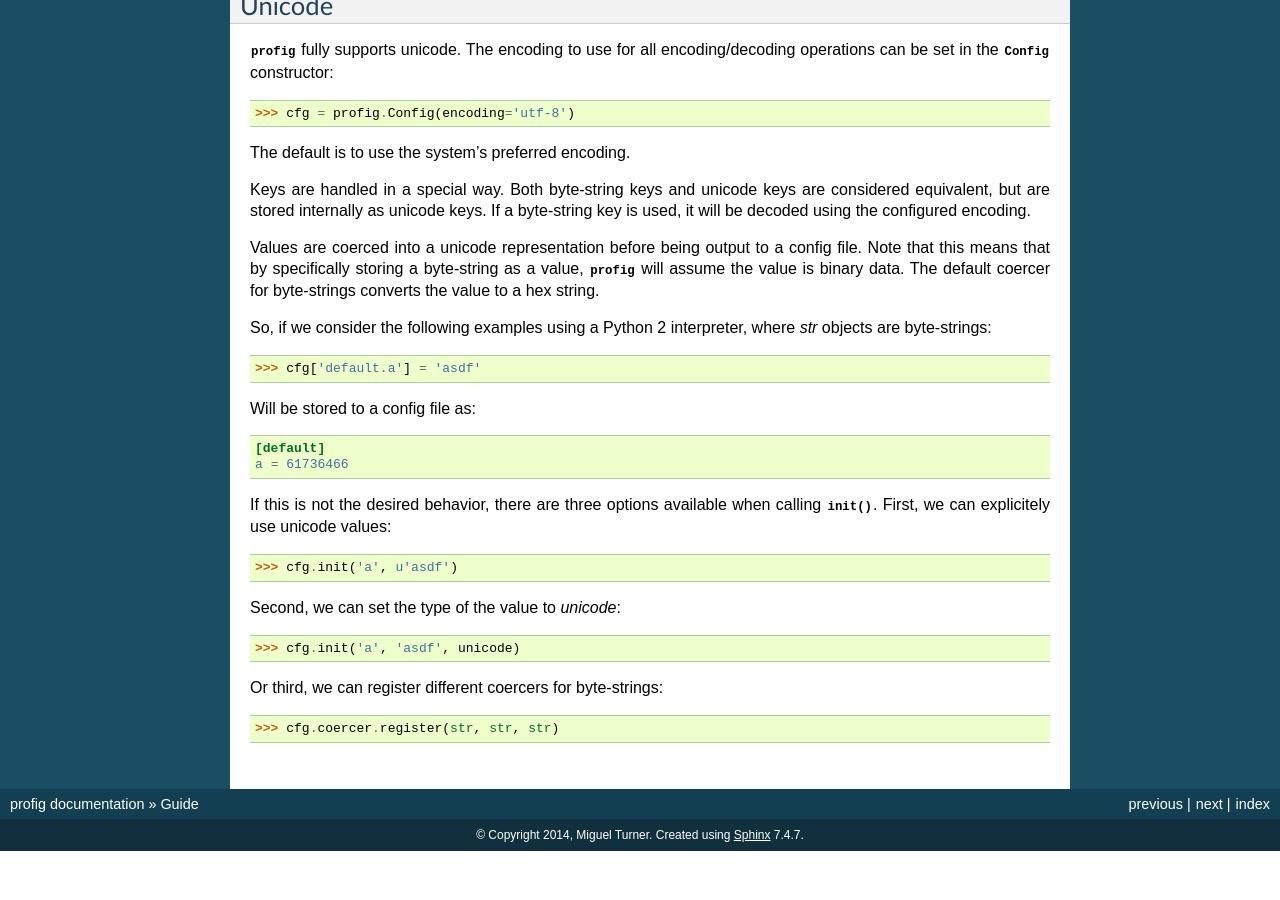
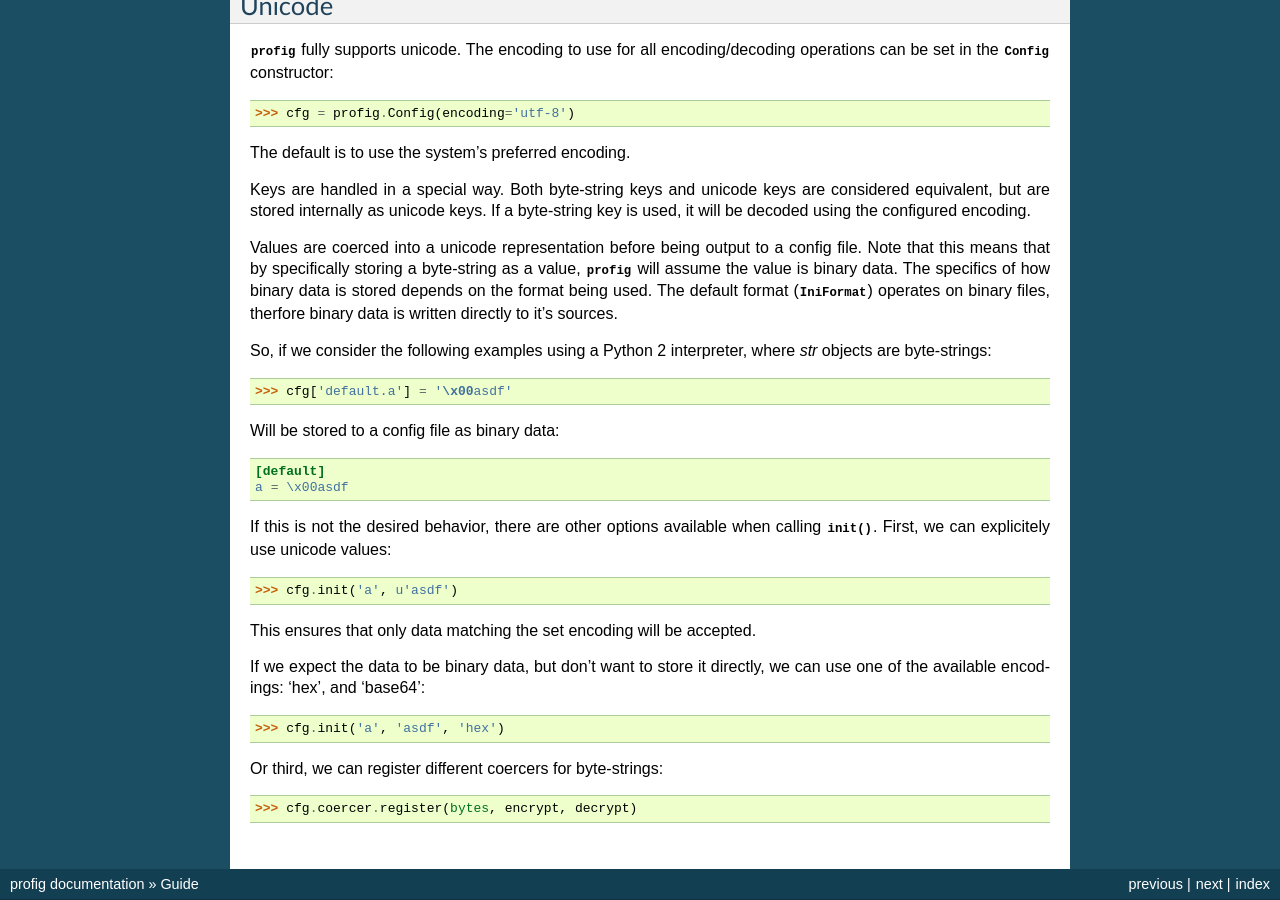
Before and after one commit to dhagrow/profig, a Sphinx documentation site: the page built from docs/guide.txt, in a window 1280 px wide and 900 px high, scrolled down 3774 px. Built offline with Sphinx 7.4.7, drawn with Linux system fonts in a browser that asks for light colours; the version number could not be read and is left out; before the commit the page ends 4625 px from its top, so only the background shows below that.

Commit message:
docs: updated bytes info

```diff
--- a/docs/guide.txt
+++ b/docs/guide.txt
@@ -249,31 +249,36 @@ a byte-string key is used, it will be decoded using the configured encoding.
 
 Values are coerced into a unicode representation before being output to a
 config file. Note that this means that by specifically storing a byte-string
-as a value, :mod:`profig` will assume the value is binary data. The default
-coercer for byte-strings converts the value to a hex string.
+as a value, :mod:`profig` will assume the value is binary data. The specifics
+of how binary data is stored depends on the format being used. The default
+format (:class:`~profig.IniFormat`) operates on binary files, therfore binary
+data is written directly to it's sources.
 
 So, if we consider the following examples using a Python 2 interpreter,
 where `str` objects are byte-strings::
 
-    >>> cfg['default.a'] = 'asdf'
+    >>> cfg['default.a'] = '\x00asdf'
 
-Will be stored to a config file as:
+Will be stored to a config file as binary data:
 
 .. code-block:: ini
 
     [default]
-    a = 61736466
+    a = \x00asdf
 
-If this is not the desired behavior, there are three options available when
+If this is not the desired behavior, there are other options available when
 calling :meth:`~profig.ConfigSection.init`. First, we can explicitely use
 unicode values::
 
     >>> cfg.init('a', u'asdf')
 
-Second, we can set the type of the value to `unicode`::
+This ensures that only data matching the set encoding will be accepted.
 
-    >>> cfg.init('a', 'asdf', unicode)
+If we expect the data to be binary data, but don't want to store it directly,
+we can use one of the available encodings: 'hex', and 'base64'::
+
+    >>> cfg.init('a', 'asdf', 'hex')
 
 Or third, we can register different coercers for byte-strings::
 
-    >>> cfg.coercer.register(str, str, str)
+    >>> cfg.coercer.register(bytes, encrypt, decrypt)
```
